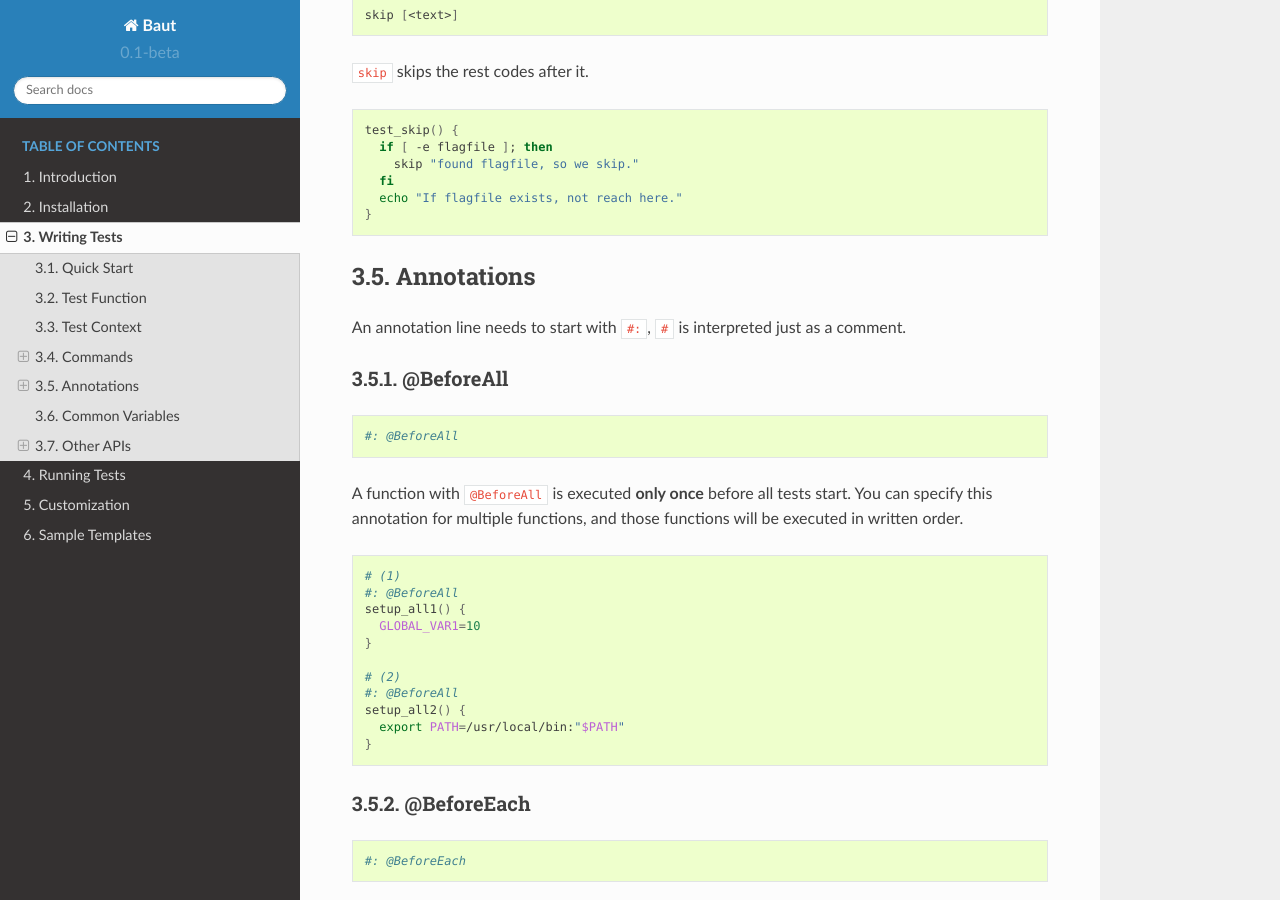
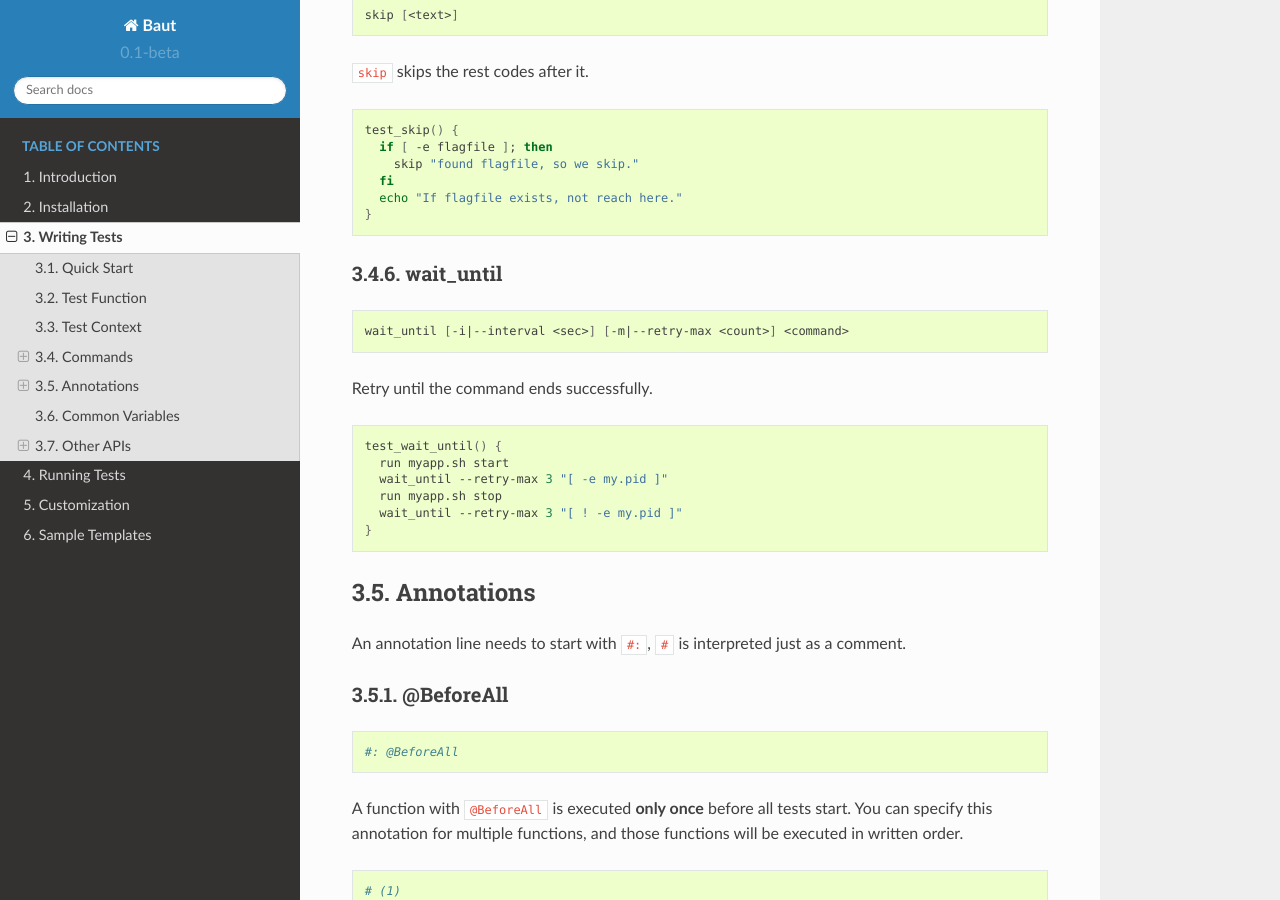
Before and after one commit to moritetu/baut, a Sphinx documentation site: the page built from docs/WritingTests.rst, in a window 1280 px wide and 900 px high, scrolled down 4616 px. Built offline with Sphinx 7.4.7 and the Read the Docs theme 2.0.0, drawn with Linux system fonts in a browser that asks for light colours.

Commit message:
enhance document

```diff
--- a/docs/WritingTests.rst
+++ b/docs/WritingTests.rst
@@ -243,6 +243,26 @@ skip
      fi
      echo "If flagfile exists, not reach here."
    }
+
+
+wait_until
+----------
+
+.. code-block:: bash
+
+   wait_until [-i|--interval <sec>] [-m|--retry-max <count>] <command>
+
+Retry until the command ends successfully.
+
+.. code-block:: bash
+
+   test_wait_until() {
+     run myapp.sh start
+     wait_until --retry-max 3 "[ -e my.pid ]"
+     run myapp.sh stop
+     wait_until --retry-max 3 "[ ! -e my.pid ]"
+   }
+
 
 
 Annotations
```
